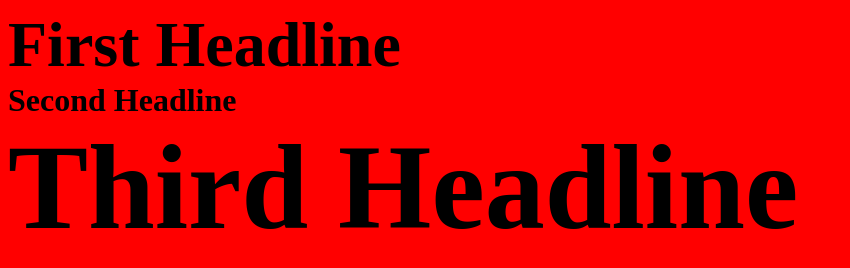
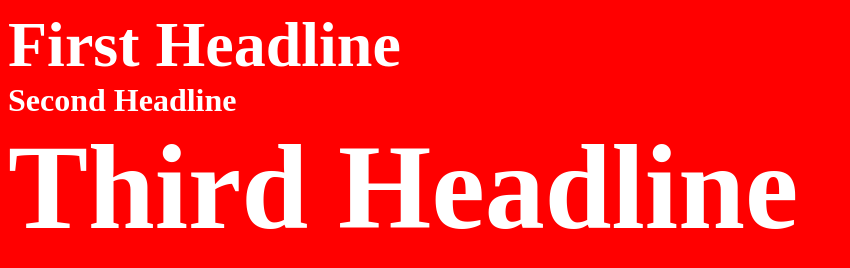
Before and after one commit to brianmccormack/responsive_demo, a plain HTML site: page index.html in a window 1280 px wide. Shown: the whole page, without its empty margins (0-850 px from the left). Drawn offline with Linux system fonts and the light colour scheme.

Commit message:
misspelling

```diff
--- a/style.css
+++ b/style.css
@@ -30,6 +30,7 @@ body {
 
 .headline {
 	font-size: 1em; /* 16px */
+	color: white;
 }
 
 .first-headline,
@@ -42,7 +43,7 @@ body {
 	font-size: 0.5em; /* 8px */
 }
 
-.thrid-headline {
+.third-headline {
 	font-size: 0.25em; /* 4px */
 }
 
```
